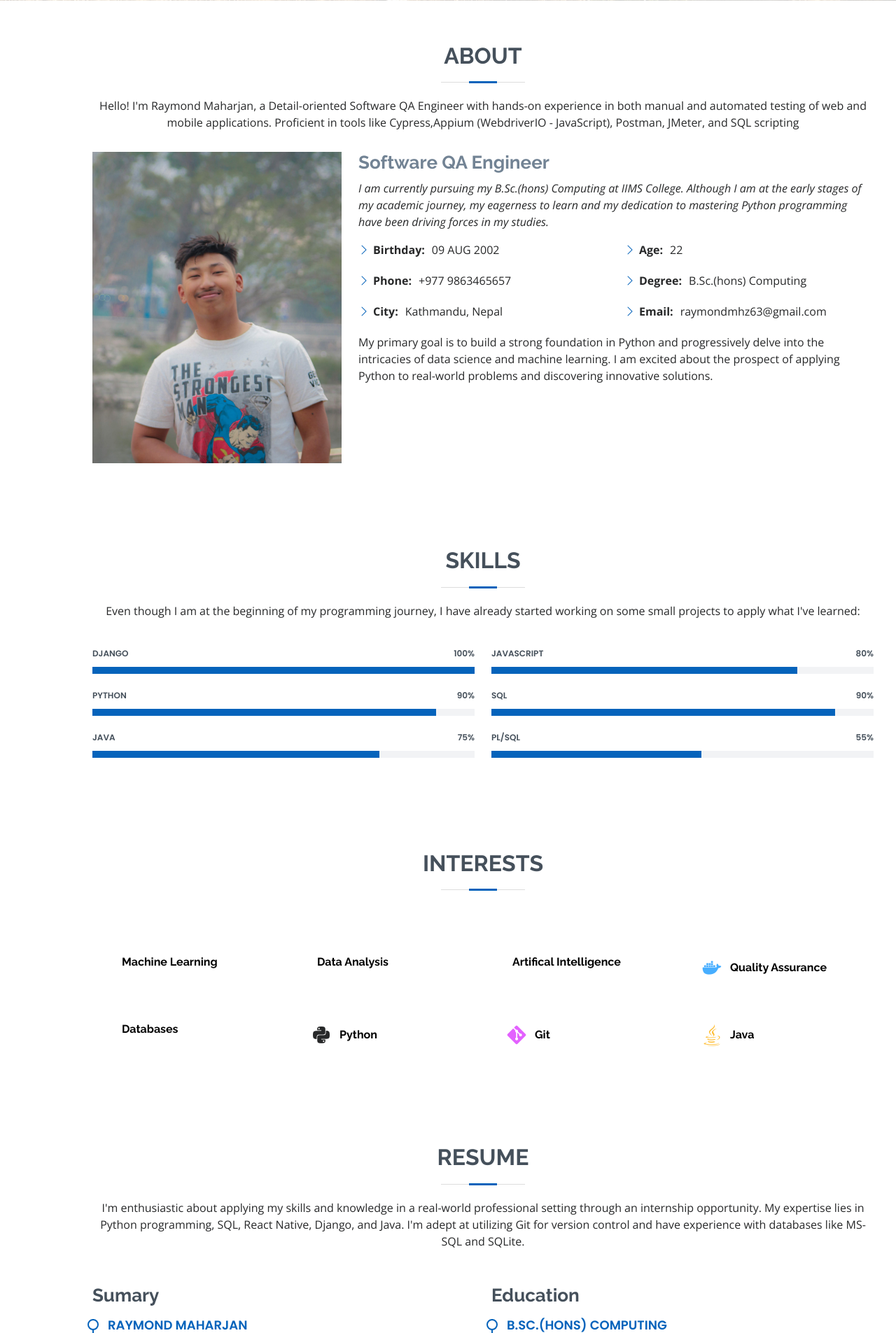
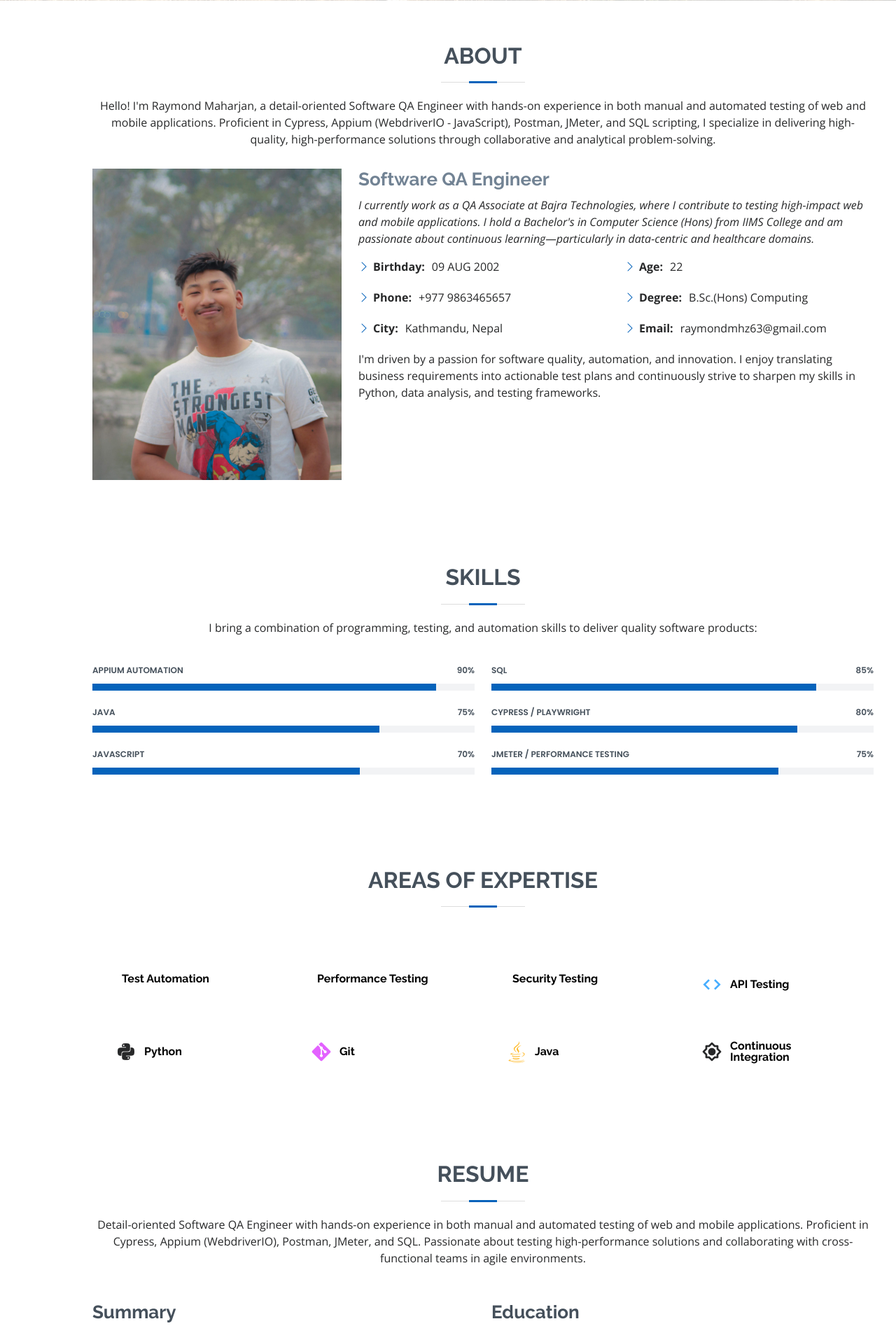
Before and after one commit to rays63/myPortfolio, a Django app: page / in a window 1280 px wide. Shown: the part 799-2704 px from the top of the page at 70% size. Run offline with Django 4.2, Linux system fonts and the light colour scheme; data comes from the database, SQL or seed files in the repository; both versions use the stored data as it was after the commit; data that the repository does not hold is empty; some libraries are stand-ins or nearby versions.

Commit message:
chore: refactored the resume and implemented new ui

```diff
--- a/home/templates/home/partials/_about.html
+++ b/home/templates/home/partials/_about.html
@@ -1,11 +1,9 @@
 {% load static %}
 <section id="about" class="about">
   <div class="container" data-aos="fade-up">
-
     <div class="section-title">
       <h2>About</h2>
-        <p>Hello! I'm Raymond Maharjan, a Detail-oriented Software QA Engineer with hands-on experience in both manual and
-          automated testing of web and mobile applications. Proficient in tools like Cypress,Appium (WebdriverIO - JavaScript), Postman, JMeter, and SQL scripting</p>
+      <p>Hello! I'm Raymond Maharjan, a detail-oriented Software QA Engineer with hands-on experience in both manual and automated testing of web and mobile applications. Proficient in Cypress, Appium (WebdriverIO - JavaScript), Postman, JMeter, and SQL scripting, I specialize in delivering high-quality, high-performance solutions through collaborative and analytical problem-solving.</p>
     </div>
 
     <div class="row">
@@ -15,14 +13,12 @@
       <div class="col-lg-8 pt-4 pt-lg-0 content">
         <h3>Software QA Engineer</h3>
         <p class="fst-italic">
-            I am currently pursuing my B.Sc.(hons) Computing  at IIMS College. Although I am at the early stages
-            of my academic journey, my eagerness to learn and my dedication to mastering Python programming have been driving forces in my studies.
+          I currently work as a QA Associate at Bajra Technologies, where I contribute to testing high-impact web and mobile applications. I hold a Bachelor's in Computer Science (Hons) from IIMS College and am passionate about continuous learning—particularly in data-centric and healthcare domains.
         </p>
         <div class="row">
           <div class="col-lg-6">
             <ul>
               <li><i class="bi bi-chevron-right"></i> <strong>Birthday:</strong> <span>09 AUG 2002</span></li>
-                {% comment %} <li><i class="bi bi-chevron-right"></i> <strong>Website:</strong> <span>www.example.com</span></li> {% endcomment %}
               <li><i class="bi bi-chevron-right"></i> <strong>Phone:</strong> <span>+977 9863465657</span></li>
               <li><i class="bi bi-chevron-right"></i> <strong>City:</strong> <span>Kathmandu, Nepal</span></li>
             </ul>
@@ -30,18 +26,15 @@
           <div class="col-lg-6">
             <ul>
               <li><i class="bi bi-chevron-right"></i> <strong>Age:</strong> <span>22</span></li>
-                <li><i class="bi bi-chevron-right"></i> <strong>Degree:</strong> <span>B.Sc.(hons) Computing</span></li>
+              <li><i class="bi bi-chevron-right"></i> <strong>Degree:</strong> <span>B.Sc.(Hons) Computing</span></li>
               <li><i class="bi bi-chevron-right"></i> <strong>Email:</strong> <span>raymondmhz63@gmail.com</span></li>
-                {% comment %} <li><i class="bi bi-chevron-right"></i> <strong>Freelance:</strong> <span>Available</span></li> {% endcomment %}
             </ul>
           </div>
         </div>
         <p>
-            My primary goal is to build a strong foundation in Python and progressively delve into the intricacies of data science and machine learning.
-             I am excited about the prospect of applying Python to real-world problems and discovering innovative solutions.
+          I'm driven by a passion for software quality, automation, and innovation. I enjoy translating business requirements into actionable test plans and continuously strive to sharpen my skills in Python, data analysis, and testing frameworks.
         </p>
       </div>
     </div>
-
   </div>
 </section>
--- a/home/templates/home/partials/_portfolio.html
+++ b/home/templates/home/partials/_portfolio.html
@@ -1,23 +1,48 @@
 {% load static %}
+
 <section id="portfolio" class="portfolio section-bg">
-  <section id="portfolio" class="portfolio">
-    <h3>Portfolio Section</h3>
+  <div class="container" data-aos="fade-up">
 
-    {% if repos %}
-    <p>Number of repos: {{ repos|length }}</p>
-    {% for repo in repos %}
-    <div>
-      <h4>{{ repo.name }}</h4>
-      <p>{{ repo.description }}</p>
-      <img src="https://opengraph.githubassets.com/1/{{ repo.full_name }}" alt="{{ repo.name }}" width="300">
-      <a href="{{ repo.html_url }}" target="_blank">View on GitHub</a>
+    <div class="section-title">
+      <h2>Portfolio</h2>
+      <p>
+        As a Software QA Engineer, my focus is on delivering high-quality, reliable software through rigorous testing and automation.
+        I am passionate about leveraging my skills in test automation, API testing, and performance testing to improve software quality and user experience.
+        I also continuously explore new tools and technologies to enhance my expertise and contribute to innovative software solutions.
+      </p>
     </div>
-    {% endfor %}
-    {% else %}
-    <p>No repositories found.</p>
-    {% endif %}
 
 
-  </section>
+    <div class="row">
+      <div class="col-lg-12 d-flex justify-content-center" data-aos="fade-up" data-aos-delay="100">
+        <ul id="portfolio-flters">
+          <li data-filter="*" class="filter-active">All</li>
+        </ul>
+      </div>
+    </div>
 
+    <div class="row portfolio-container" data-aos="fade-up" data-aos-delay="200">
+      {% if repos %}
+        {% for repo in repos %}
+        <div class="col-lg-4 col-md-6 portfolio-item filter-web">
+          <div class="portfolio-wrap">
+            <img src="https://opengraph.githubassets.com/1/{{ repo.full_name }}" class="img-fluid" alt="{{ repo.name }}">
+            <div class="portfolio-info">
+              <h4>{{ repo.name }}</h4>
+              <p>{{ repo.language|default:"Repository" }}</p>
+              <div class="portfolio-links">
+                <a href="{{ repo.html_url }}" target="_blank" title="View on GitHub">
+                  <i class="bx bx-link"></i>
+                </a>
+              </div>
+            </div>
+          </div>
+        </div>
+        {% endfor %}
+      {% else %}
+        <p class="text-center">No repositories found.</p>
+      {% endif %}
+    </div>
+
+  </div>
 </section>
--- a/home/templates/home/partials/_resume.html
+++ b/home/templates/home/partials/_resume.html
@@ -3,64 +3,52 @@
   <div class="container" data-aos="fade-up">
     <div class="section-title">
       <h2>Resume</h2>
-        <p>I'm enthusiastic about applying my skills and knowledge in a real-world professional setting through an internship opportunity.
-          My expertise lies in Python programming, SQL, React Native, Django, and Java.
-           I'm adept at utilizing Git for version control and have experience with databases like MS-SQL and SQLite.</p>
+      <p>Detail-oriented Software QA Engineer with hands-on experience in both manual and automated testing of web and mobile applications. Proficient in Cypress, Appium (WebdriverIO), Postman, JMeter, and SQL. Passionate about testing high-performance solutions and collaborating with cross-functional teams in agile environments.</p>
     </div>
 
     <div class="row">
       <div class="col-lg-6">
-          <h3 class="resume-title">Sumary</h3>
+        <h3 class="resume-title">Summary</h3>
         <div class="resume-item pb-0">
           <h4>Raymond Maharjan</h4>
-            <p><em>My expertise lies in Python programming, SQL, React Native, Django, and Java.
-              I'm adept at utilizing Git for version control and have experience with databases like MS-SQL and SQLite.</em></p>
+          <p><em>Skilled QA Engineer with expertise in Cypress, Appium, Postman, JMeter, SQL scripting, and a strong foundation in Python, Java, and JavaScript. Proven track record of improving debugging and issue detection by up to 80% through automation.</em></p>
           <ul>
-              <li>Kathmandu, kirtipur</li>
+            <li>Kathmandu, Kirtipur</li>
             <li>(+977) 9863465657</li>
             <li>raymondmhz63@gmail.com</li>
           </ul>
         </div>
+
+        <h3 class="resume-title">Work Experience</h3>
+        <div class="resume-item">
+          <h4>QA Associate</h4>
+          <h5>Jun 2024 – Present</h5>
+          <p><em>Bajra Technologies, Kathmandu, Nepal</em></p>
+          <ul>
+            <li>Performed manual and automated testing on web/mobile platforms with a focus on functional, regression, and performance coverage.</li>
+            <li>Automated core test cases using Appium (WebdriverIO), improving bug identification by 80%.</li>
+            <li>Wrote optimized Cypress test scripts using utility functions for survey/appraisal modules.</li>
+            <li>Used Postman for API validation and JMeter for performance testing.</li>
+            <li>Collaborated across teams, tracked bugs via Jira, and ensured test visibility via reports.</li>
+          </ul>
         </div>
+      </div>
+
       <div class="col-lg-6">
         <h3 class="resume-title">Education</h3>
         <div class="resume-item">
-            <h4>B.Sc.(hons) Computing</h4>
+          <h4>B.Sc.(Hons) Computing</h4>
           <h5>2020 - Present</h5>
-            <p><em>IIMS College,Kathmandu</em></p>
-            <p>Through a comprehensive curriculum, I've gained a solid understanding of fundamental computing principles, programming languages, and software development methodologies.</p>
+          <p><em>IIMS College, Kathmandu</em></p>
+          <p>Gained a comprehensive understanding of computing principles, software development, and QA methodologies.</p>
         </div>
         <div class="resume-item">
-            <h4>+2 Science </h4>
+          <h4>+2 Science</h4>
           <h5>2018 - 2020</h5>
-            <p><em>Araniko Int'll SS & College, Satdobato</em></p>
-            <p> Here, I focused on building a strong foundation in science and mathematics, laying the groundwork for my future studies in computing. Engaging with subjects like Mathematics, Physics, and Computer </p>
-          </div>
-          {% comment %} <h3 class="resume-title">Professional Experience</h3>
-          <div class="resume-item">
-            <h4>Senior graphic design specialist</h4>
-            <h5>2019 - Present</h5>
-            <p><em>Experion, New York, NY </em></p>
-            <ul>
-              <li>Lead in the design, development, and implementation of the graphic, layout, and production communication materials</li>
-              <li>Delegate tasks to the 7 members of the design team and provide counsel on all aspects of the project. </li>
-              <li>Supervise the assessment of all graphic materials in order to ensure quality and accuracy of the design</li>
-              <li>Oversee the efficient use of production project budgets ranging from $2,000 - $25,000</li>
-            </ul>
-          </div>
-          <div class="resume-item">
-            <h4>Graphic design specialist</h4>
-            <h5>2017 - 2018</h5>
-            <p><em>Stepping Stone Advertising, New York, NY</em></p>
-            <ul>
-              <li>Developed numerous marketing programs (logos, brochures,infographics, presentations, and advertisements).</li>
-              <li>Managed up to 5 projects or tasks at a given time while under pressure</li>
-              <li>Recommended and consulted with clients on the most appropriate graphic design</li>
-              <li>Created 4+ design presentations and proposals a month for clients and account managers</li>
-            </ul>
-          </div> {% endcomment %}
+          <p><em>Arniko Int’l SS & College, Lalitpur</em></p>
+          <p>Studied core science and mathematics subjects, including Physics, Chemistry, and Computer Science.</p>
         </div>
       </div>
-
+    </div>
   </div>
 </section>
--- a/home/templates/home/partials/_skills.html
+++ b/home/templates/home/partials/_skills.html
@@ -4,91 +4,53 @@
     <div class="section-title">
       <h2>Skills</h2>
       <p>
-        Even though I am at the beginning of my programming journey, I have
-        already started working on some small projects to apply what I've
-        learned:
+        I bring a combination of programming, testing, and automation skills to deliver quality software products:
       </p>
     </div>
 
     <div class="row skills-content">
       <div class="col-lg-6">
         <div class="progress">
-          <span class="skill">Django <i class="val">100%</i></span>
+          <span class="skill">Appium Automation <i class="val">90%</i></span>
           <div class="progress-bar-wrap">
-            <div
-              class="progress-bar"
-              role="progressbar"
-              aria-valuenow="100"
-              aria-valuemin="0"
-              aria-valuemax="100"
-            ></div>
-          </div>
-        </div>
-
-        <div class="progress">
-          <span class="skill">Python <i class="val">90%</i></span>
-          <div class="progress-bar-wrap">
-            <div
-              class="progress-bar"
-              role="progressbar"
-              aria-valuenow="90"
-              aria-valuemin="0"
-              aria-valuemax="100"
-            ></div>
+            <div class="progress-bar" role="progressbar" aria-valuenow="90" aria-valuemin="0" aria-valuemax="100"></div>
           </div>
         </div>
 
         <div class="progress">
           <span class="skill">Java <i class="val">75%</i></span>
           <div class="progress-bar-wrap">
-            <div
-              class="progress-bar"
-              role="progressbar"
-              aria-valuenow="75"
-              aria-valuemin="0"
-              aria-valuemax="100"
-            ></div>
+            <div class="progress-bar" role="progressbar" aria-valuenow="75" aria-valuemin="0" aria-valuemax="100"></div>
+          </div>
+        </div>
+
+        <div class="progress">
+          <span class="skill">Javascript <i class="val">70%</i></span>
+          <div class="progress-bar-wrap">
+            <div class="progress-bar" role="progressbar" aria-valuenow="70" aria-valuemin="0" aria-valuemax="100"></div>
           </div>
         </div>
       </div>
 
       <div class="col-lg-6">
         <div class="progress">
-          <span class="skill">Javascript <i class="val">80%</i></span>
+          <span class="skill">SQL <i class="val">85%</i></span>
           <div class="progress-bar-wrap">
-            <div
-              class="progress-bar"
-              role="progressbar"
-              aria-valuenow="80"
-              aria-valuemin="0"
-              aria-valuemax="100"
-            ></div>
+            <div class="progress-bar" role="progressbar" aria-valuenow="85" aria-valuemin="0" aria-valuemax="100"></div>
           </div>
         </div>
 
         <div class="progress">
-          <span class="skill">SQL <i class="val">90%</i></span>
+          <span class="skill">Cypress / Playwright <i class="val">80%</i></span>
           <div class="progress-bar-wrap">
-            <div
-              class="progress-bar"
-              role="progressbar"
-              aria-valuenow="90"
-              aria-valuemin="0"
-              aria-valuemax="100"
-            ></div>
+            <div class="progress-bar" role="progressbar" aria-valuenow="80" aria-valuemin="0" aria-valuemax="100"></div>
           </div>
         </div>
 
         <div class="progress">
-          <span class="skill">PL/SQL <i class="val">55%</i></span>
+          <span class="skill">JMeter / Performance Testing <i class="val">75%</i></span>
           <div class="progress-bar-wrap">
-            <div
-              class="progress-bar"
-              role="progressbar"
-              aria-valuenow="55"
-              aria-valuemin="0"
-              aria-valuemax="100"
-            ></div>
+            <div class="progress-bar" role="progressbar" aria-valuenow="75" aria-valuemin="0" aria-valuemax="100"></div>
           </div>
         </div>
       </div>
@@ -100,53 +62,52 @@
   <div class="container" data-aos="fade-up">
     <div class="interests container">
       <div class="section-title">
-        <h2>Interests</h2>
+        <h2>Areas of Expertise</h2>
       </div>
 
       <div class="row">
         <div class="col-lg-3 col-md-4 mt-4">
           <div class="icon-box">
-            <i class=".carbon--machine-learning-model"></i>
-            <h3>Machine Learning</h3>
+            <i class="ri-file-list-3-line" style="color: #11dbcf"></i>
+            <h3>Test Automation</h3>
           </div>
         </div>
 
         <div class="col-lg-3 col-md-4 mt-4">
           <div class="icon-box">
-            <i class="ri-file-list-3-line" style="color: #11dbcf"></i>
-            <h3>Data Analysis</h3>
+            <i class="bx bxl-jmeter" style="color: #e36200"></i>
+            <h3>Performance Testing</h3>
           </div>
         </div>
+
         <div class="col-lg-3 col-md-4 mt-4">
           <div class="icon-box">
-            <i class="ri-price-tag-2-line" style="color: #4233ff"></i>
-            <h3>Artifical Intelligence</h3>
+            <i class="ri-shield-check-line" style="color: #4233ff"></i>
+            <h3>Security Testing</h3>
           </div>
         </div>
+
         <div class="col-lg-3 col-md-4 mt-4">
           <div class="icon-box">
-            <i class="bx bxl-docker" style="color: #47aeff "></i>
-            <h3>Quality Assurance</h3>
+            <i class="bx bx-code" style="color: #47aeff"></i>
+            <h3>API Testing</h3>
           </div>
         </div>
-        <div class="col-lg-3 col-md-4 mt-4">
-          <div class="icon-box">
-            <i class="devicon-azuresqldatabase-plain colored" ></i>
-            <h3>Databases</h3>
-          </div>
-        </div>
+
         <div class="col-lg-3 col-md-4 mt-4">
           <div class="icon-box">
             <i class="bx bxl-python" ></i>
             <h3>Python</h3>
           </div>
         </div>
+
         <div class="col-lg-3 col-md-4 mt-4">
           <div class="icon-box">
             <i class="bx bxl-git" style="color: #e361ff"></i>
             <h3>Git</h3>
           </div>
         </div>
+
         <div class="col-lg-3 col-md-4 mt-4">
           <div class="icon-box">
             <i class="devicon-java-plain colored" style="color: #ffbb2c"></i>
@@ -154,6 +115,12 @@
           </div>
         </div>
 
+        <div class="col-lg-3 col-md-4 mt-4">
+          <div class="icon-box">
+            <i class="bx bx-brightness"></i>
+            <h3>Continuous Integration</h3>
+          </div>
+        </div>
       </div>
     </div>
   </div>
```
Also changed, not shown: db.sqlite3, 4 other files. Lines whose indentation alone changed are shown as unchanged.
